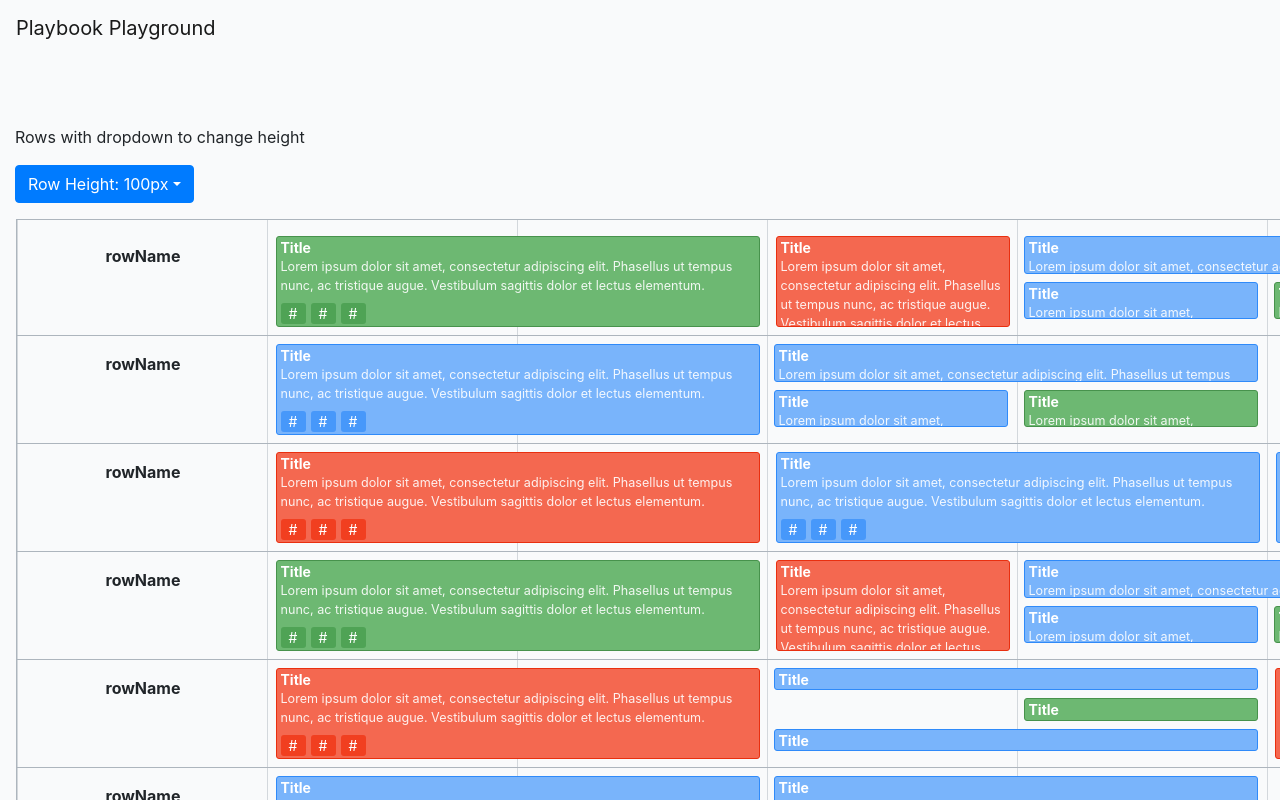
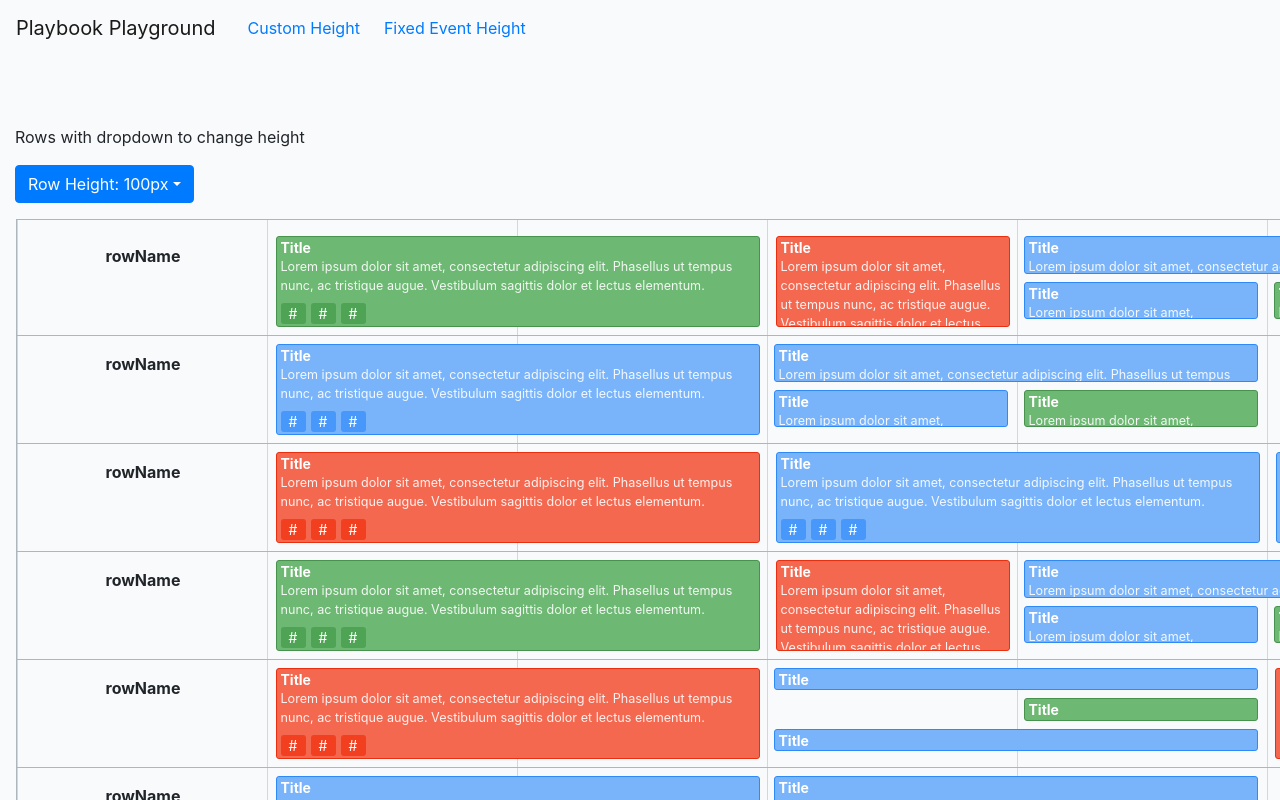
Before and after one commit to kaitlinmctigue/playbook-responsive-exp, a React (Create React App) app: page / in a window 1280 px wide. Shown: the top 800 px of the page. Built offline with nearby package versions, Linux system fonts and the light colour scheme.

Commit message:
routing, finally

```diff
--- a/src/App.js
+++ b/src/App.js
@@ -21,17 +21,23 @@ function App() {
                           {/*<Nav.Link href="/">Custom Height</Nav.Link>*/}
                           {/*<Nav.Link href="/test/">Fixed Event Height</Nav.Link>*/}
                       {/*</Nav>*/}
+                      <Nav>
+                          <Link to={'/'}>Custom Height</Link>
+                      </Nav>
+                      <Nav>
+                          <Link to={'/test'}>Fixed Event Height</Link>
+                      </Nav>
                   </Navbar.Collapse>
               </Navbar>
 
           </header>
 
           {/*on the same page for now - not using routing*/}
-          <RowsVerticallyResponsive/>
-          <RowsWithEventsFixedHeight/>
+          {/*<RowsVerticallyResponsive/>*/}
+          {/*<RowsWithEventsFixedHeight/>*/}
 
-          {/*<Route exact path="/" component={RowsVerticallyResponsive} />*/}
-          {/*<Route path="/" component={RowsWithEventsFixedHeight} />*/}
+          <Route exact path="/" component={RowsVerticallyResponsive} />
+          <Route path="/test" component={RowsWithEventsFixedHeight} />
 
       </Router>
     </div>
--- a/src/styles/App.scss
+++ b/src/styles/App.scss
@@ -25,4 +25,9 @@ body {
 .navbar {
   background: $bg;
   margin-bottom: $spacer;
+
+  .navbar-nav {
+    padding: $spacer-card;
+    margin-left: $spacer-card;
+  }
 }
```
